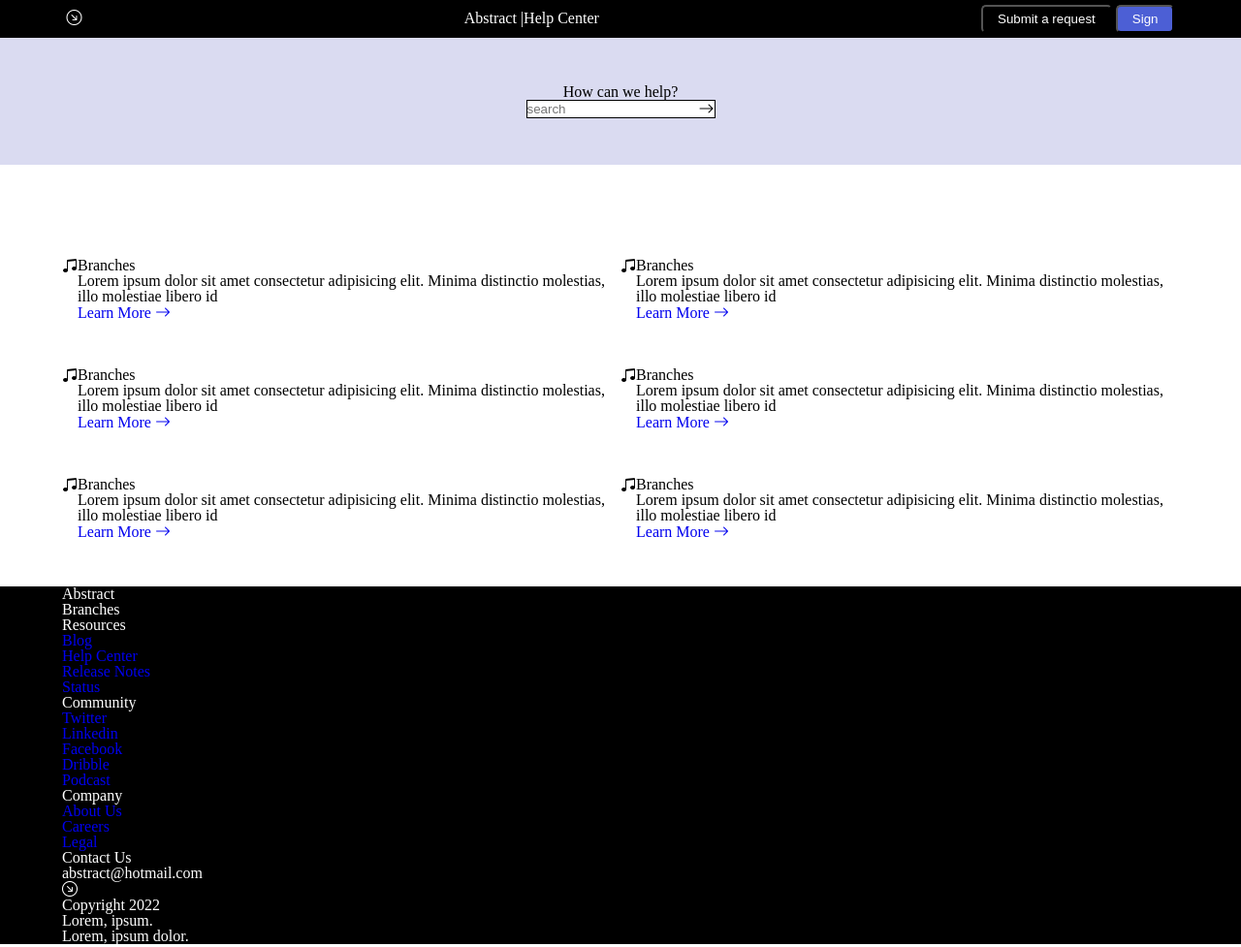
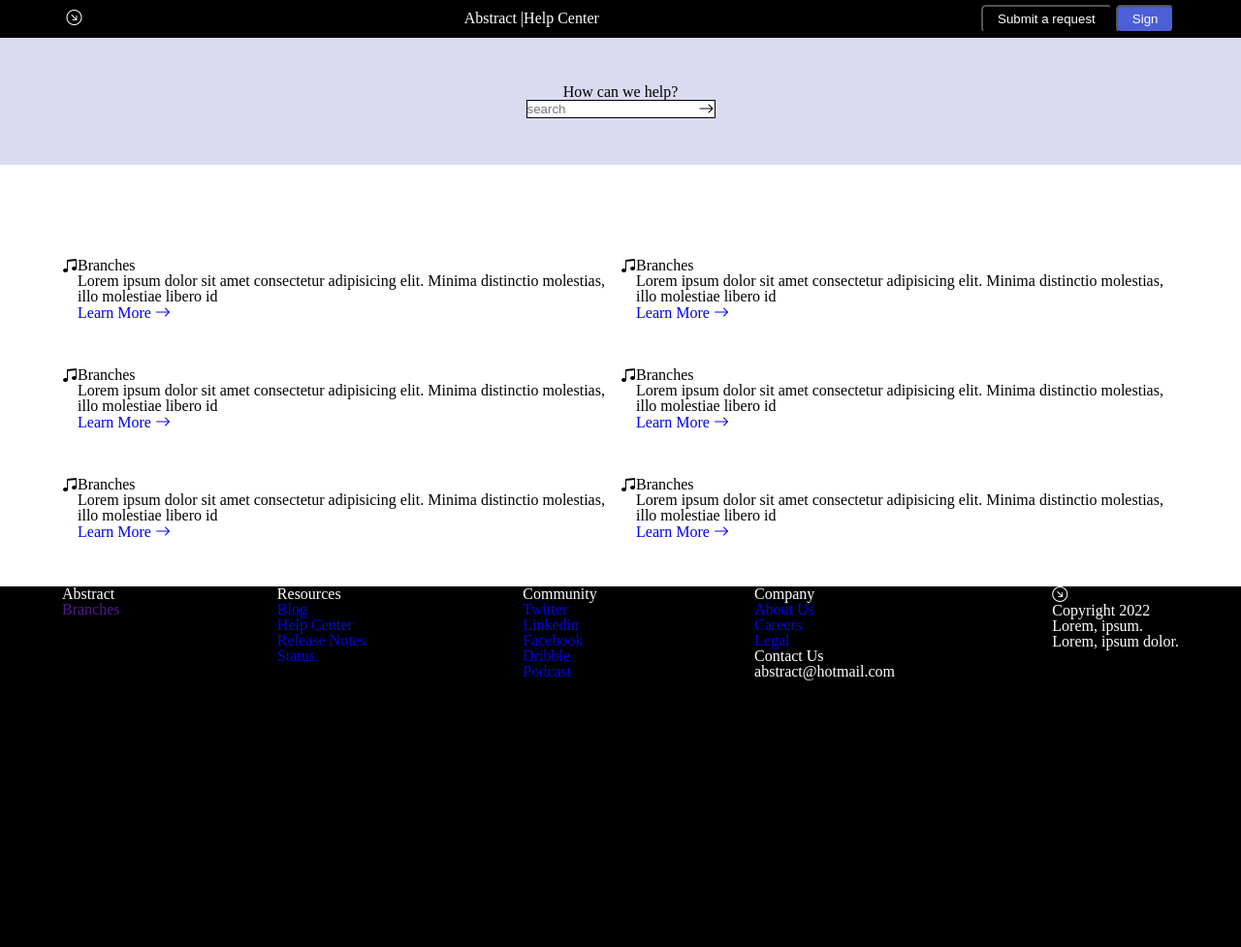
Before and after one commit to almeidaleandro28/frontend-Practice-01, a website: page index.html in a window 1280 px wide. Shown: the top 977 px of the page at 97% size. Drawn offline with nearby package versions, Linux system fonts and the light colour scheme.

Commit message:
add heigth for footer

```diff
--- a/index.html
+++ b/index.html
@@ -126,11 +126,11 @@
   </section><!--end services-->
 
   <footer class="footer">
-    <div class="container">
+    <div class="container container-footer">
     <div class="footer-info">
       <h2>Abstract</h2>
       <ul class="list">
-        <li class="list-item">Branches</li>
+        <li class="list-item"><a href>Branches</a></li>
       </ul>
     </div><!--end footer-info-->
     <div class="footer-info">
--- a/scss/style.scss
+++ b/scss/style.scss
@@ -1,7 +1,10 @@
 @import "reset";
 @import "variables";
 
-//global
+//--- global ---
+body {
+  height: 100vh;
+}
 .btn {
   padding: 5px 15px;
   border-radius: 5px;
@@ -10,18 +13,18 @@ a {
   text-decoration: none;
 }
 
-//container
+//--- container ---
 .container {
   margin: 0 auto;
   width: 90%;
 }
-// header
+//--- header ---
 .header {
   background-color: $black;
   color: $white;
   padding: 5px 5px;
 }
-// nav
+//--- nav ----
 .nav {
   display: flex;
   justify-content: space-between;
@@ -76,7 +79,7 @@ a {
   background-color: $white;
 }
 
-// section services
+//--- section services ---
 .services {
   background-color: $white;
 }
@@ -94,8 +97,24 @@ a {
 .service-icon {}
 .service-explanation {}
 
-// footer
+//--- footer ---
 .footer {
   background-color: $black;
   color: $white;
+  height: 100%;
 }
+
+.container-footer {
+  display: flex;
+  justify-content: space-between;
+}
+
+.footer-info{
+  height: 100%;
+}
+
+.footer-info h2 {}
+.list{
+  .list-item {}
+  .list-item a {}
+}
```
Also changed, not shown: css/style.css, 1 other file.
